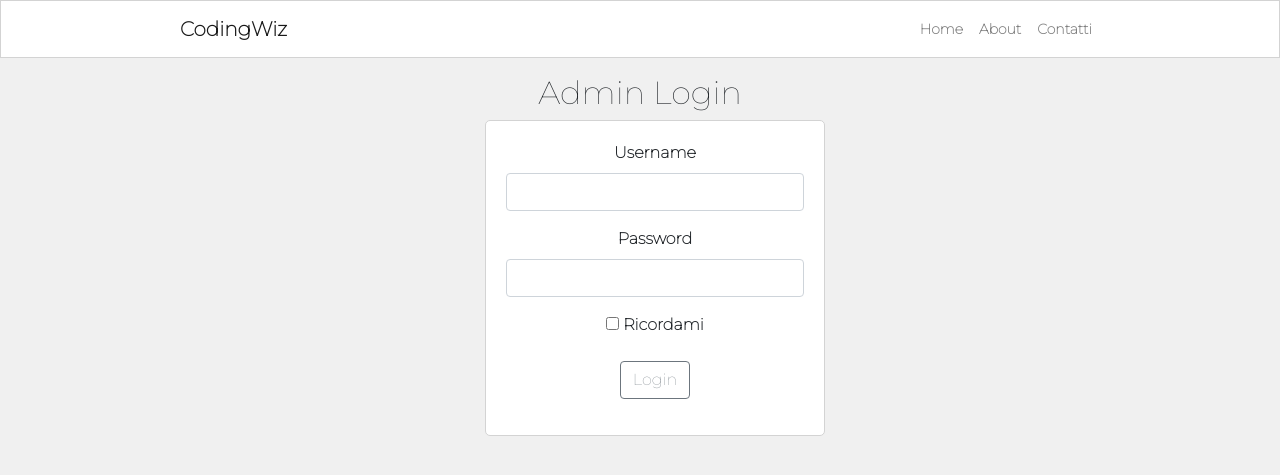
After one commit to pinguinato/FlaskBlog, a Flask app: page /login in a window 1280 px wide. The commit adds this page. Shown: the top 475 px of the page. Run offline with Flask 2, Linux system fonts and the light colour scheme.

Commit message:
fine sistemazione del login

```diff
--- a/flask-blog/blog/__init__.py
+++ b/flask-blog/blog/__init__.py
@@ -3,12 +3,14 @@ from flask import Flask
 from flask_sqlalchemy import SQLAlchemy
 from flask_migrate import Migrate
 from config import Config
+from flask_login import LoginManager
 
 app = Flask(__name__)
 app.config.from_object(Config)
 
 db = SQLAlchemy(app)
 migrate = Migrate(app, db)
+login_manager = LoginManager(app)
 
 # usiamo questo codice perché usiamo SQlite e per venire incontro alle specifiche limitazioni di questo database
 # alcune operazioni non sono ammesse in questo database e quindi questo codice ci permette di creare un clone del DB
--- /dev/null
+++ b/flask-blog/blog/forms.py
@@ -0,0 +1,9 @@
+from flask_wtf import FlaskForm
+from wtforms import BooleanField, PasswordField, StringField, SubmitField
+from wtforms.validators import DataRequired
+
+class LoginForm(FlaskForm):
+    username = StringField('Username', validators=[DataRequired()])
+    password = PasswordField('Password', validators=[DataRequired()])
+    remember_me = BooleanField('Ricordami')
+    submit = SubmitField('Login')
--- a/flask-blog/blog/routes.py
+++ b/flask-blog/blog/routes.py
@@ -1,6 +1,8 @@
 from blog import app
-from flask import render_template
-from blog.models import Post
+from flask import render_template, redirect, flash, url_for
+from flask_login import current_user, login_user, logout_user
+from blog.models import Post, User
+from blog.forms import LoginForm
 
 
 @app.route('/')
@@ -21,3 +23,24 @@ def post_details(post_id):
 @app.route('/about')
 def about_page():
     return render_template("about_page.html")
+
+
+@app.route('/login', methods=["GET", "POST"])
+def login():
+    if current_user.is_authenticated:
+        return redirect(url_for('homepage'))
+    form = LoginForm()
+    if form.validate_on_submit():
+        user = User.query.filter_by(username=form.username.data).first()
+        if user is None or not user.check_password(form.password.data):
+            flash('Username and password non combaciano!')
+            return redirect(url_for('login'))
+        login_user(user, remember=form.remember_me.data)
+        return redirect(url_for('homepage'))
+    return render_template("login.html", form=form)
+
+
+@app.route('/logout')
+def logout():
+    logout_user()
+    return redirect(url_for('homepage'))
--- a/flask-blog/blog/templates/base.html
+++ b/flask-blog/blog/templates/base.html
@@ -20,18 +20,14 @@
         </button>
 
         <div class="collapse navbar-collapse" id="navbarSupportedContent">
-            <ul class="navbar-nav ml-auto">
-                <li class="nav-item active">
-                    <a class="nav-link" href="{{ url_for('homepage') }}">Home <span class="sr-only">(current)</span></a>
-                </li>
-            <li class="nav-item">
+            <div class="navbar-nav ml-auto">
+                <a class="nav-link" href="{{ url_for('homepage') }}">Home <span class="sr-only">(current)</span></a>
                 <a class="nav-link" href="{{ url_for('about_page') }}">About</a>
-            </li>
-            <li class="nav-item">
                 <a class="nav-link" href="#">Contatti</a>
-            </li>
-
-            </ul>
+                {% if current_user.is_authenticated %}
+                    <a class="nav-link" href="{{ url_for('logout') }}">Logout</a>
+                {% endif %}
+            </div>
         </div>
         </div>
     </nav>
--- /dev/null
+++ b/flask-blog/blog/templates/login.html
@@ -0,0 +1,47 @@
+{% extends 'base.html' %}
+{% block title %}Login - Coding Wiz{% endblock %}
+{% block content %}
+
+<div class="container text-center mt-3 ">
+    <h2>Admin Login</h2>
+    <div class="row no-gutters justify-content-center">
+        <div class="col-md-4">
+            <div class="about-page-block">
+                <form method="POST" novalidate>
+                {{ form.hidden_tag() }}
+                    <div class="form-group">
+                        {{ form.username.label }}
+                        {{ form.username(class="form-control") }}
+                    </div>
+                    <div class="form-group">
+                        {{ form.password.label }}
+                        {{ form.password(class="form-control") }}
+                    </div>
+                    <p>
+                        {{ form.remember_me() }} {{ form.remember_me.label }}
+                    </p>
+                    {{ form.submit(class="btn btn-outline-secondary") }}
+                </form>
+
+
+            <div class="mt-3">
+            {% with messages = get_flashed_messages() %}
+                {% if messages %}
+                    {% for message in messages %}
+                        <p style="color: #dc3545;">{{ message }}</p>
+                    {% endfor %}
+                {% endif%}
+            {% endwith %}
+            </div>
+
+            </div>
+        </div>
+
+
+    </div>
+
+    {% if boolean_flag %}
+        <p>Boolean Flag: True</p>
+    {% endif %}
+</div>
+{% endblock %}
--- a/flask-blog/config.py
+++ b/flask-blog/config.py
@@ -4,6 +4,7 @@ basedir = os.path.abspath(os.path.dirname(__file__))
 
 
 class Config:
+    SECRET_KEY = os.environ.get('SECRET_KEY')
     SQLALCHEMY_DATABASE_URI = 'sqlite:///' + os.path.join(basedir, 'blog.db')
     # permette di mantenere l'applicazione più veloce impendendo l'invio di segnali se non ne abbiamo bisogno
     SQLALCHEMY_TRACK_MODIFCATIONS =  False
```
Also changed, not shown: flask-blog/blog/models.py (+11 -1 lines), flask-blog/README.md, flask-blog/blog.db, 1 other file.
